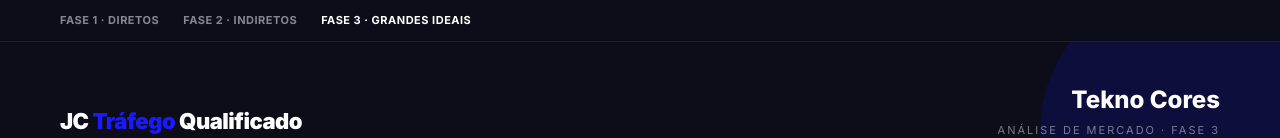
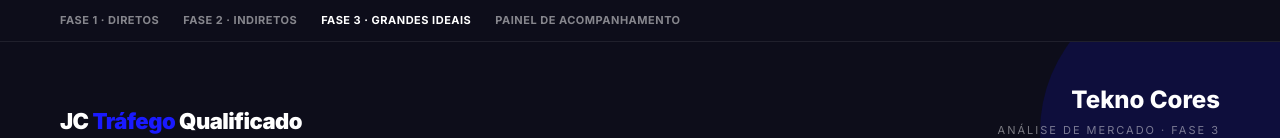
Before and after one commit to jctrafegoqualificado-dev/teknocores-analise, a plain HTML site: page fase3-grandes-ideais.html in a window 1280 px wide. Shown: the top 138 px of the page. Drawn offline with Linux system fonts and the light colour scheme.

Commit message:
Adiciona link do Painel de Acompanhamento na nav

```diff
--- a/fase3-grandes-ideais.html
+++ b/fase3-grandes-ideais.html
@@ -155,6 +155,7 @@ table.tt tr:nth-child(even) td{background:var(--g100)}
   <a href="./index.html" class="ntop-a">Fase 1 · Diretos</a>
   <a href="./fase2-concorrentes-indiretos.html" class="ntop-a">Fase 2 · Indiretos</a>
   <a href="./fase3-grandes-ideais.html" class="ntop-a active">Fase 3 · Grandes Ideais</a>
+  <a href="./painel-acompanhamento.html" class="ntop-a">Painel de Acompanhamento</a>
 </div>
 
 <!-- HEADER -->
```
